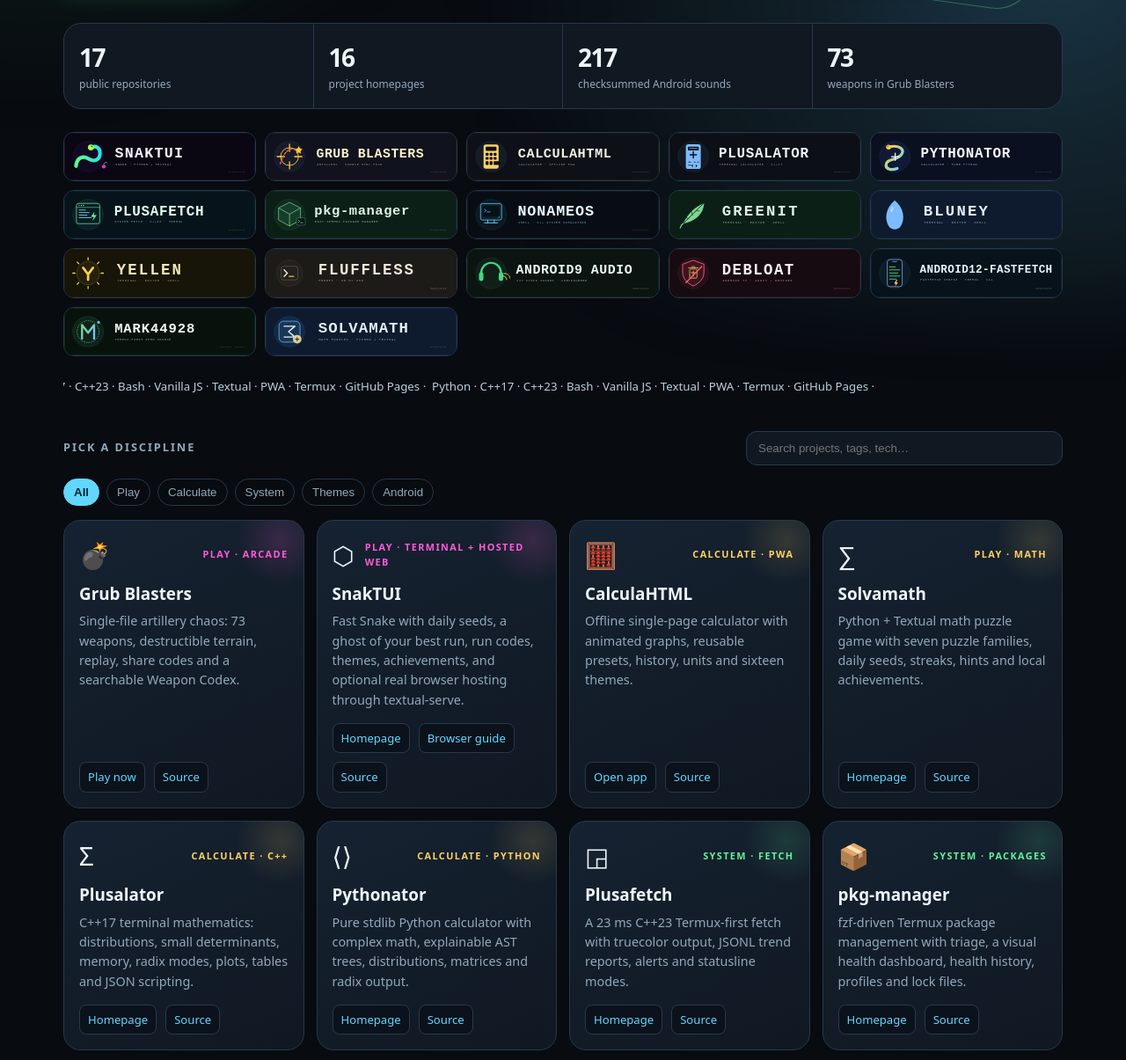
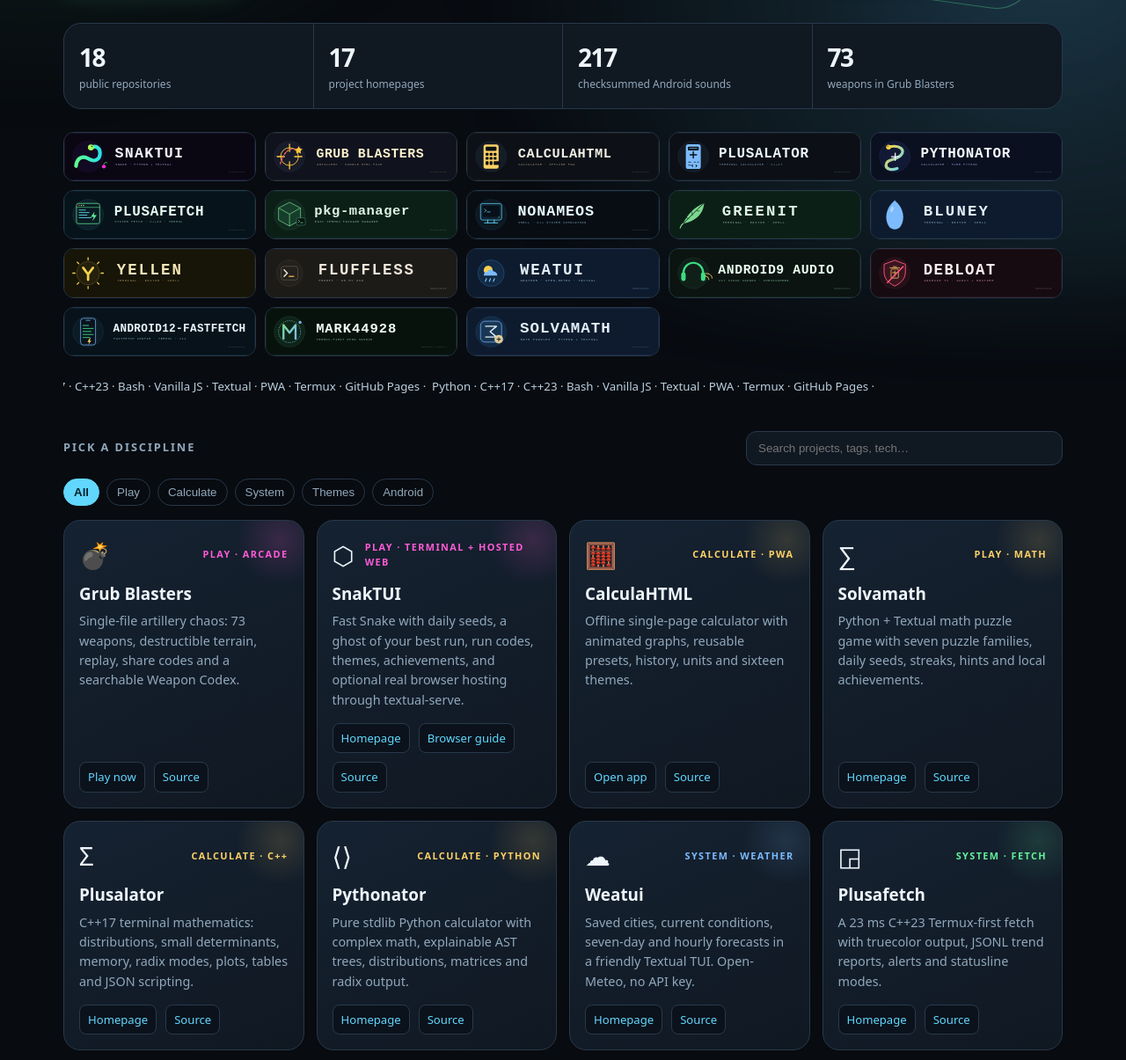
Before and after one commit to Mark44928/Mark44928, a plain HTML site: page index.html in a window 1280 px wide. Shown: the part 659-1864 px from the top of the page at 88% size. Drawn offline with Linux system fonts and the light colour scheme.

Commit message:
docs: add Weatui to the hub

```diff
--- a/index.html
+++ b/index.html
@@ -43,7 +43,7 @@ main{max-width:1180px;margin:auto;padding:44px 22px 60px}.topline{display:flex;j
 </div>
 <div class="portrait" aria-hidden="true"><div class="ring"></div><div class="ring two"></div><img src="avatar.png" alt="Mark44928 avatar"></div>
 </header>
-<section class="stats" aria-label="Project highlights"><div class="stat"><strong>17</strong><span>public repositories</span></div><div class="stat"><strong>16</strong><span>project homepages</span></div><div class="stat"><strong>217</strong><span>checksummed Android sounds</span></div><div class="stat"><strong>73</strong><span>weapons in Grub Blasters</span></div></section>
+<section class="stats" aria-label="Project highlights"><div class="stat"><strong>18</strong><span>public repositories</span></div><div class="stat"><strong>17</strong><span>project homepages</span></div><div class="stat"><strong>217</strong><span>checksummed Android sounds</span></div><div class="stat"><strong>73</strong><span>weapons in Grub Blasters</span></div></section>
 <section aria-label="Project logos" style="display:grid;grid-template-columns:repeat(auto-fit,minmax(190px,1fr));gap:10px;margin:26px 0 4px">
 <a href="https://github.com/Mark44928/SnakTUI" style="display:block;border:1px solid var(--line);border-radius:12px;overflow:hidden"><img src="logos/snaktui.svg" alt="SnakTUI logo" style="display:block;width:100%"></a>
 <a href="https://github.com/Mark44928/GrubBlastersHTML" style="display:block;border:1px solid var(--line);border-radius:12px;overflow:hidden"><img src="logos/grubblasters.svg" alt="Grub Blasters logo" style="display:block;width:100%"></a>
@@ -57,6 +57,7 @@ main{max-width:1180px;margin:auto;padding:44px 22px 60px}.topline{display:flex;j
 <a href="https://github.com/Mark44928/Bluney" style="display:block;border:1px solid var(--line);border-radius:12px;overflow:hidden"><img src="logos/bluney.svg" alt="Bluney logo" style="display:block;width:100%"></a>
 <a href="https://github.com/Mark44928/Yellen" style="display:block;border:1px solid var(--line);border-radius:12px;overflow:hidden"><img src="logos/yellen.svg?v=2" alt="Yellen logo" style="display:block;width:100%"></a>
 <a href="https://github.com/Mark44928/FlufflessPrompt" style="display:block;border:1px solid var(--line);border-radius:12px;overflow:hidden"><img src="logos/fluffless.svg" alt="Fluffless Prompt logo" style="display:block;width:100%"></a>
+<a href="https://github.com/Mark44928/Weatui" style="display:block;border:1px solid var(--line);border-radius:12px;overflow:hidden"><img src="logos/weatui.svg" alt="Weatui logo" style="display:block;width:100%"></a>
 <a href="https://github.com/Mark44928/Android9-audios" style="display:block;border:1px solid var(--line);border-radius:12px;overflow:hidden"><img src="logos/android9-audios.svg" alt="Android9-audios logo" style="display:block;width:100%"></a>
 <a href="https://github.com/Mark44928/debloat-android-tv" style="display:block;border:1px solid var(--line);border-radius:12px;overflow:hidden"><img src="logos/debloat-android-tv.svg" alt="debloat-android-tv logo" style="display:block;width:100%"></a>
 <a href="https://github.com/Mark44928/android12-fastfetch" style="display:block;border:1px solid var(--line);border-radius:12px;overflow:hidden"><img src="logos/android12-fastfetch.svg" alt="android12-fastfetch logo" style="display:block;width:100%"></a>
@@ -73,6 +74,7 @@ main{max-width:1180px;margin:auto;padding:44px 22px 60px}.topline{display:flex;j
 <article class="card" data-cat="calculate" data-search="solvamath math puzzle game python textual daily streaks" style="--kind:var(--gold);--glow:#ffd16624"><div class="card-head"><span class="icon">∑</span><span class="kind">Play · math</span></div><h2>Solvamath</h2><p>Python + Textual math puzzle game with seven puzzle families, daily seeds, streaks, hints and local achievements.</p><div class="links"><a href="https://mark44928.github.io/Solvamath/">Homepage</a><a href="https://github.com/Mark44928/Solvamath">Source</a></div></article>
 <article class="card" data-cat="calculate" data-search="plusalator cpp c++17 terminal calculator json stats table plot" style="--kind:var(--gold);--glow:#ffd16624"><div class="card-head"><span class="icon">Σ</span><span class="kind">Calculate · C++</span></div><h2>Plusalator</h2><p>C++17 terminal mathematics: distributions, small determinants, memory, radix modes, plots, tables and JSON scripting.</p><div class="links"><a href="https://mark44928.github.io/Plusalator/">Homepage</a><a href="https://github.com/Mark44928/Plusalator">Source</a></div></article>
 <article class="card" data-cat="calculate" data-search="pythonator python calculator stdlib complex math stats engine" style="--kind:var(--gold);--glow:#ffd16624"><div class="card-head"><span class="icon">⟨⟩</span><span class="kind">Calculate · Python</span></div><h2>Pythonator</h2><p>Pure stdlib Python calculator with complex math, explainable AST trees, distributions, matrices and radix output.</p><div class="links"><a href="https://mark44928.github.io/Pythonator/">Homepage</a><a href="https://github.com/Mark44928/Pythonator">Source</a></div></article>
+<article class="card" data-cat="system" data-search="weatui weather open-meteo forecast terminal cities" style="--kind:#7DBBFF;--glow:#7DBBFF22"><div class="card-head"><span class="icon">☁</span><span class="kind">System · weather</span></div><h2>Weatui</h2><p>Saved cities, current conditions, seven-day and hourly forecasts in a friendly Textual TUI. Open-Meteo, no API key.</p><div class="links"><a href="https://mark44928.github.io/Weatui/">Homepage</a><a href="https://github.com/Mark44928/Weatui">Source</a></div></article>
 <article class="card" data-cat="system" data-search="plusafetch fastfetch c++23 system fetch statusline report battery" style="--kind:var(--green);--glow:#63f29b22"><div class="card-head"><span class="icon">◲</span><span class="kind">System · fetch</span></div><h2>Plusafetch</h2><p>A 23 ms C++23 Termux-first fetch with truecolor output, JSONL trend reports, alerts and statusline modes.</p><div class="links"><a href="https://mark44928.github.io/plusafetch/">Homepage</a><a href="https://github.com/Mark44928/Plusafetch">Source</a></div></article>
 <article class="card" data-cat="system" data-search="easy termux package manager pkg apt fzf health dashboard profiles lock" style="--kind:var(--green);--glow:#63f29b22"><div class="card-head"><span class="icon">📦</span><span class="kind">System · packages</span></div><h2>pkg-manager</h2><p>fzf-driven Termux package management with triage, a visual health dashboard, health history, profiles and lock files.</p><div class="links"><a href="https://mark44928.github.io/Easy-Termux-Package-Manager/">Homepage</a><a href="https://github.com/Mark44928/Easy-Termux-Package-Manager">Source</a></div></article>
 <article class="card" data-cat="system" data-search="nonameos os simulation c++17 shell virtual filesystem selftest" style="--kind:var(--green);--glow:#63f29b22"><div class="card-head"><span class="icon">⌁</span><span class="kind">System · emulation</span></div><h2>NoNameOS</h2><p>A 925 KB C++17 OS simulator with a working shell, VFS, virtual services, session restore and selftest.</p><div class="links"><a href="https://mark44928.github.io/NoNameOS/">Homepage</a><a href="https://github.com/Mark44928/NoNameOS">Source</a></div></article>
```
Also changed, not shown: logos/weatui.svg (added), 1 other file.
